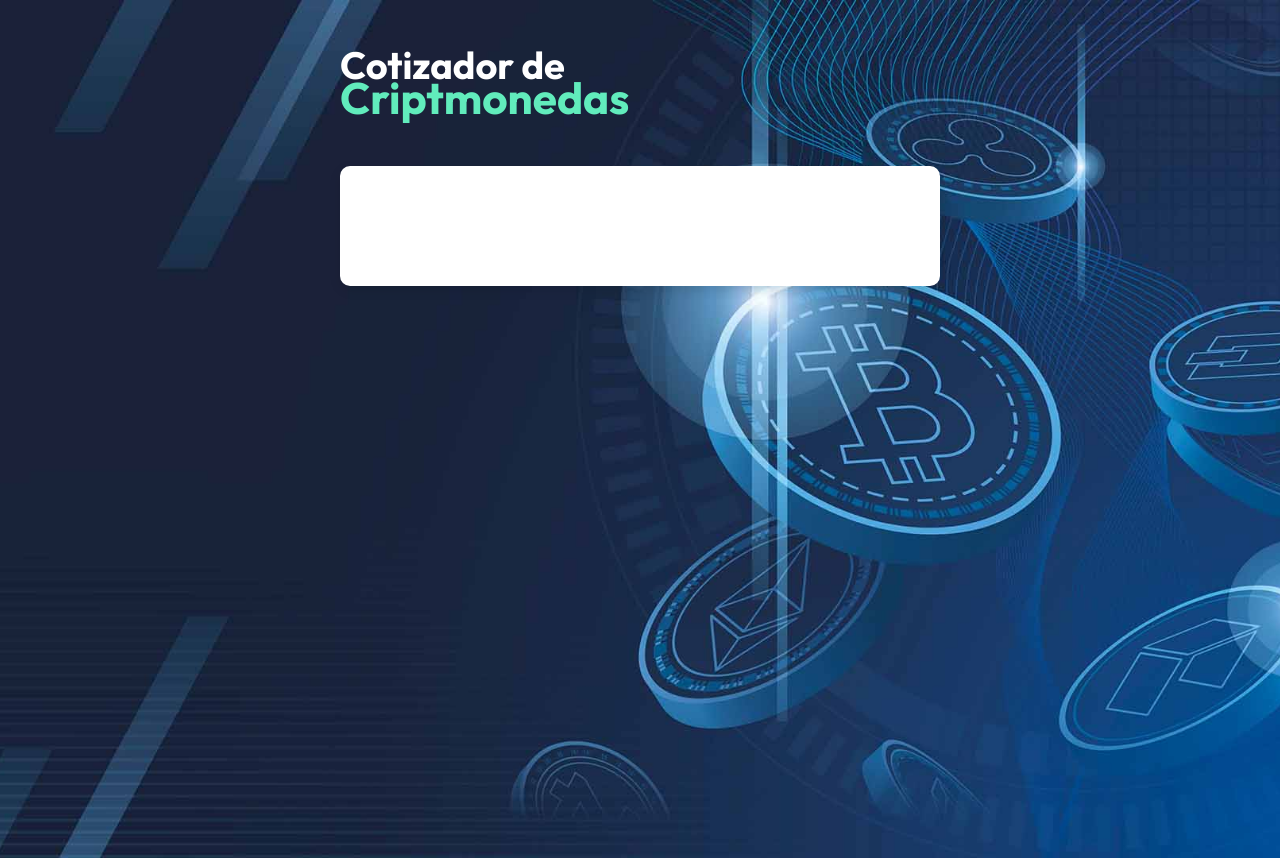
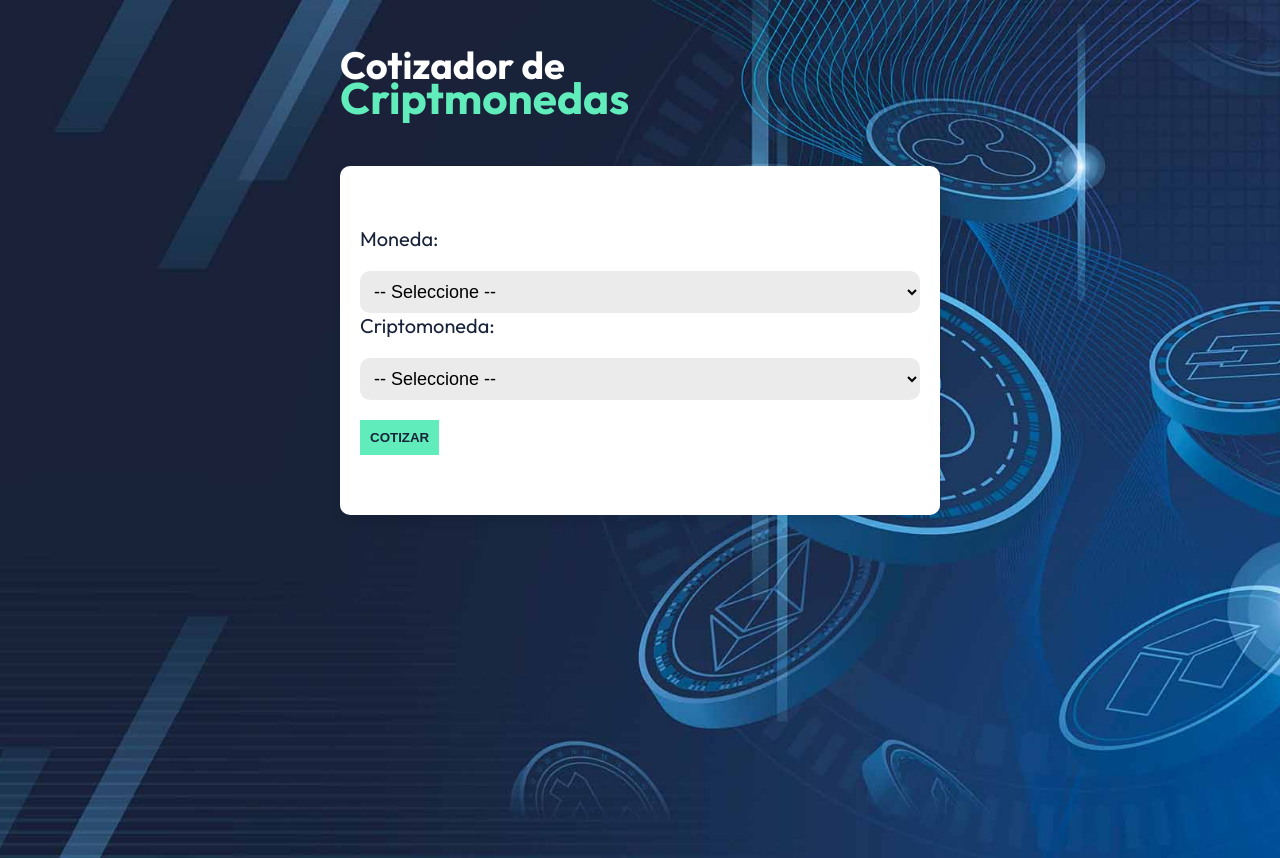
Before and after one commit to LuisEmmanuelAguilar/cripto-react-typescript, a React (Vite) app: page / in a window 1280 px wide. Built offline with nearby package versions, Linux system fonts and the light colour scheme.

Commit message:
Creating the Form

```diff
--- a/src/App.tsx
+++ b/src/App.tsx
@@ -1,3 +1,4 @@
+import CriptoSearchForm from "./components/CriptoSearchForm"
 
 function App() {
 
@@ -9,7 +10,7 @@
         </h1>
 
         <div className="content">
-
+          <CriptoSearchForm></CriptoSearchForm>
         </div>
       </div>
     </>
--- /dev/null
+++ b/src/components/CriptoSearchForm.tsx
@@ -0,0 +1,27 @@
+import React from "react";
+
+export default function CriptoSearchForm() {
+    return (
+        <form className="form">
+            <div className="field">
+                <label htmlFor="currency">Moneda:</label>
+                <select
+                    name="currency"
+                    id="currency">
+                        <option value="">-- Seleccione --</option>
+                    </select>
+            </div>
+
+            <div className="field">
+                <label htmlFor="criptocurrency">Criptomoneda:</label>
+                <select
+                    name="criptocurrency"
+                    id="criptocurrency">
+                        <option value="">-- Seleccione --</option>
+                    </select>
+            </div>
+
+            <input type="submit" value="Cotizar" />
+        </form>
+    )
+}
--- a/src/index.css
+++ b/src/index.css
@@ -15,6 +15,7 @@
   background-size: cover;
   min-height: 100vh;
   font-family: 'Outfit', sans-serif;
+  font-size: 2rem;
 }
 
 .container {
@@ -43,3 +44,38 @@
   border-radius: 1rem;
   box-shadow: rgba(0,0,0,0.1) 0px 4px 12px;
 }
+
+.form
+.field {
+  display: flex;
+  flex-direction: column;
+  gap: 2rem;
+}
+
+.form label {
+  color: var(--black);
+}
+
+.form select {
+  background-color: #ECEBEB;
+  border: none;
+  padding: 1rem;
+  border-radius: 1rem;
+  font-size: 1.8rem;
+}
+
+.form [type="submit"] {
+  background-color: var(--primary);
+  color: var(--black);
+  border: none;
+  padding: 1rem;
+  font-weight: 900;
+  cursor: pointer;
+  text-transform: uppercase;
+  margin-top: 2rem;
+  transition: background-color 0.3s ease-in-out;
+}
+
+.form [type="submit"]:hover {
+  background-color: #0CB387;
+}
```
